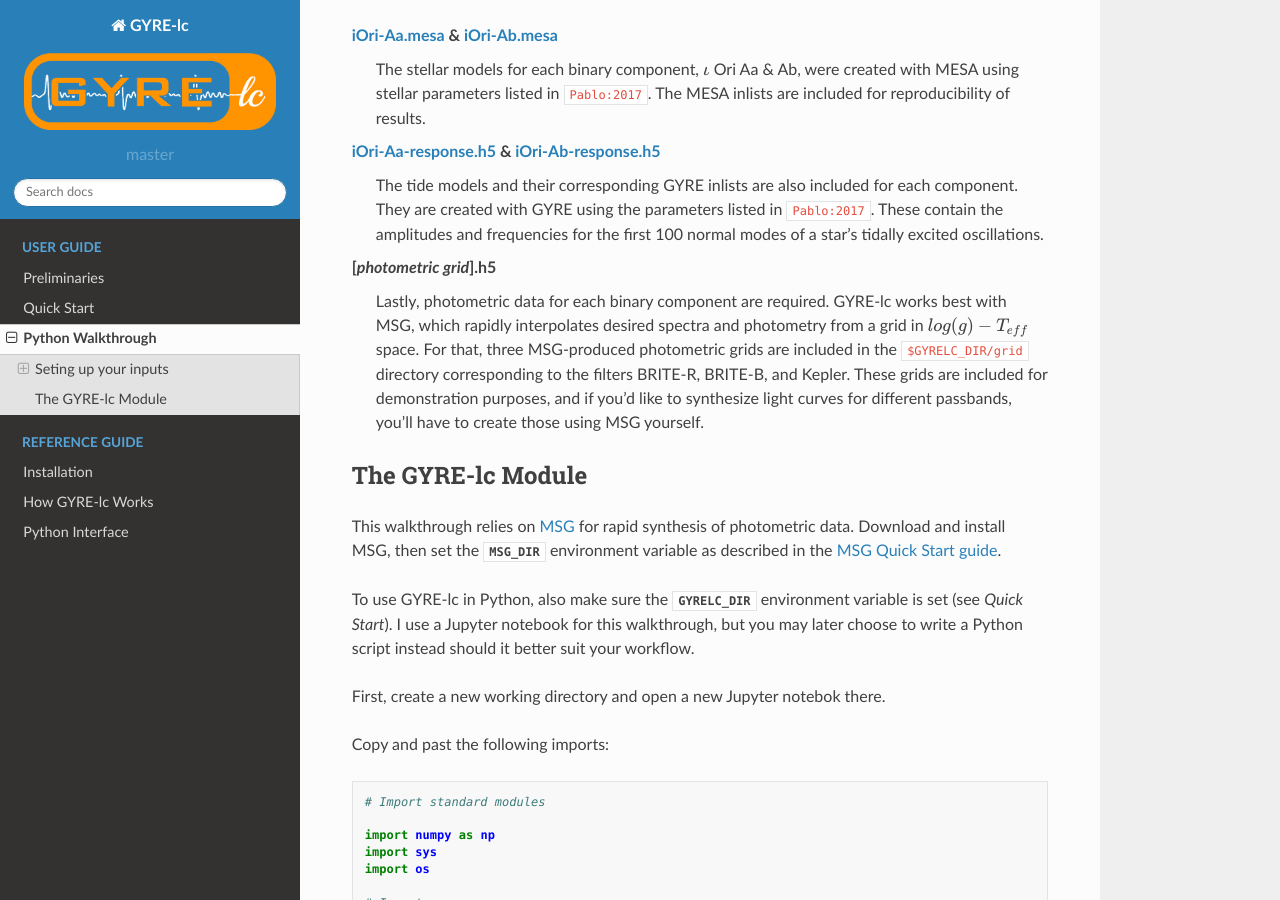
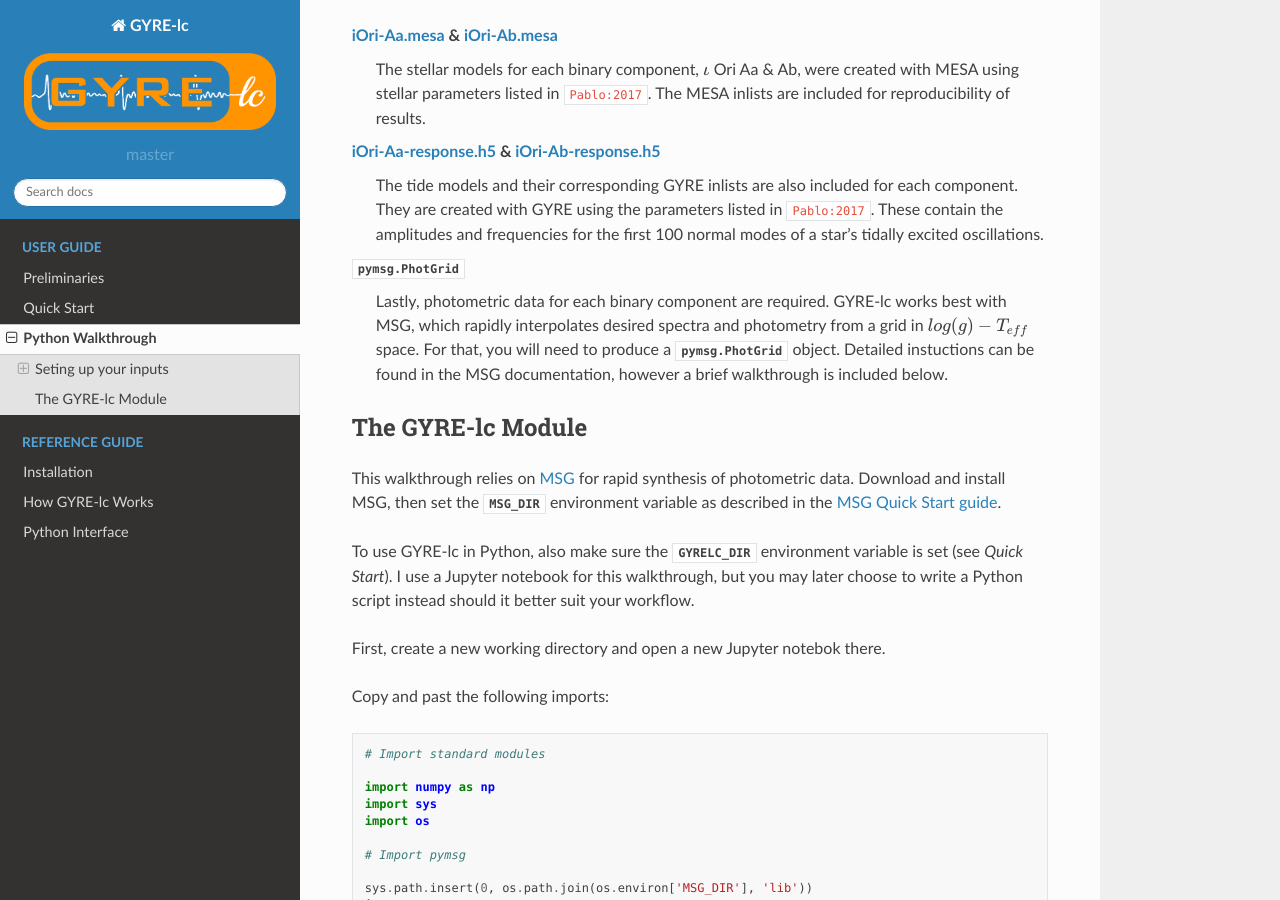
Before and after one commit to aaronesque/gyre-lc, a Sphinx documentation site: the page built from docs/source/user-guide/python-walkthrough.rst, in a window 1280 px wide and 900 px high, scrolled down 575 px. Built offline with Sphinx 7.4.7 and the Read the Docs theme 2.0.0, drawn with Linux system fonts in a browser that asks for light colours; cross-references to code outside the pages are shown as plain code.

Commit message:
added PhotGrid input details to python-walkthrough

```diff
--- a/docs/source/ref-guide/python-interface.rst
+++ b/docs/source/ref-guide/python-interface.rst
@@ -11,6 +11,7 @@
 
   python-interface/Star.rst
   python-interface/Binary.rst
+  python-interface/Irradiation.rst
   python-interface/Observer.rst
   python-interface/atm_coeffs.rst
   python-interface/resp_coeffs.rst
--- a/docs/source/ref-guide/python-interface/Observer.rst
+++ b/docs/source/ref-guide/python-interface/Observer.rst
@@ -1,7 +1,7 @@
 .. _python-Observer:
 
 Observer module
-=============
+===============
 
 .. currentmodule:: gyrelc
 
--- a/docs/source/user-guide/python-walkthrough.rst
+++ b/docs/source/user-guide/python-walkthrough.rst
@@ -35,8 +35,8 @@
 `iOri-Aa-response.h5`_ & `iOri-Ab-response.h5`_
     The tide models and their corresponding GYRE inlists are also included for each component. They are created with GYRE using the parameters listed in :ads_citet:`Pablo:2017`. These contain the amplitudes and frequencies for the first 100 normal modes of a star's tidally excited oscillations.
 
-[*photometric grid*].h5
-    Lastly, photometric data for each binary component are required. GYRE-lc works best with MSG, which rapidly interpolates desired spectra and photometry from a grid in :math:`log(g)-T_{eff}` space. For that, three MSG-produced photometric grids are included in the ``$GYRELC_DIR/grid`` directory corresponding to the filters BRITE-R, BRITE-B, and Kepler. These grids are included for demonstration purposes, and if you'd like to synthesize light curves for different passbands, you'll have to create those using MSG yourself.
+:py:class:`pymsg.PhotGrid`
+    Lastly, photometric data for each binary component are required. GYRE-lc works best with MSG, which rapidly interpolates desired spectra and photometry from a grid in :math:`log(g)-T_{eff}` space. For that, you will need to produce a :py:class:`pymsg.PhotGrid` object. Detailed instuctions can be found in the MSG documentation, however a brief walkthrough is included below.
 
 
 ******************************
```
Also changed, not shown: 1 other file.
